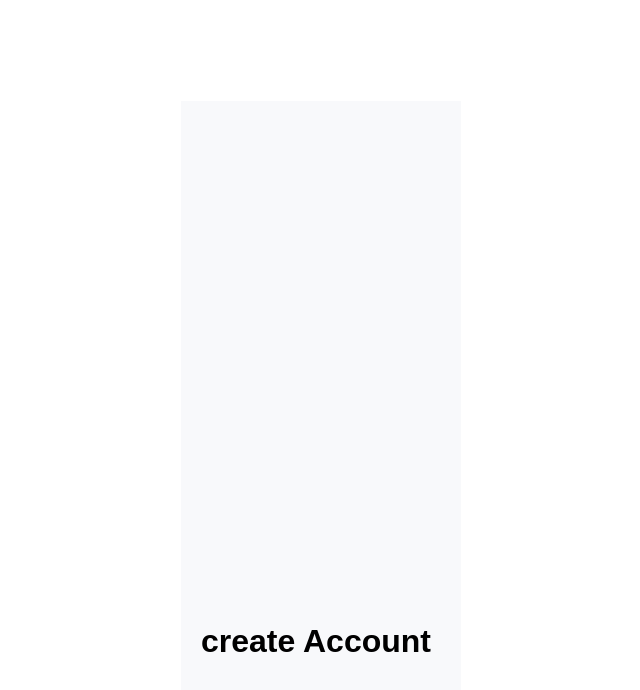
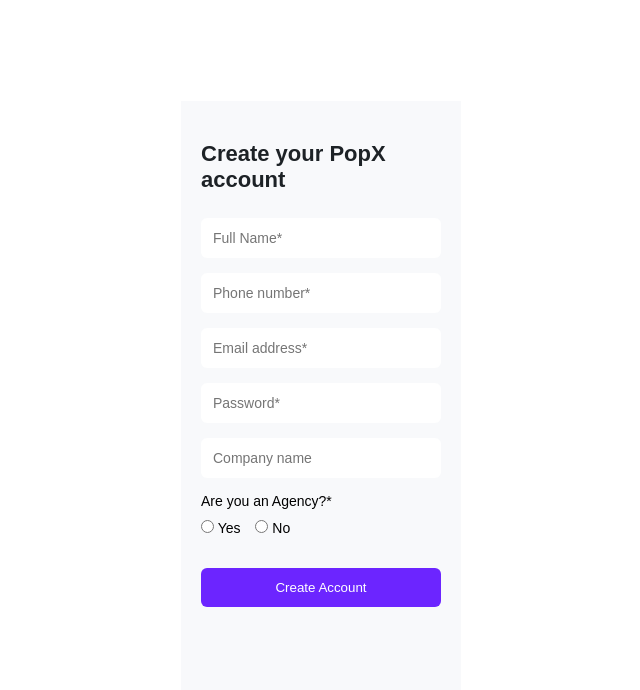
Before and after one commit to saikrishnamamidi2003/Popx-UI, a React (Vite) app: page /createAccount in a window 1280 px wide. Shown: the top 690 px of the page, without its empty margins (319-959 px from the left). Built offline with nearby package versions, Linux system fonts and the light colour scheme.

Commit message:
create account pages

```diff
--- a/src/pages/CreateAccount.jsx
+++ b/src/pages/CreateAccount.jsx
@@ -1,6 +1,41 @@
-function createAccount(){
-    return(
-        <h1> create Account</h1>
-    );
+import { useNavigate } from "react-router-dom";
+
+function CreateAccount(){
+
+  const navigate = useNavigate();
+
+  return(
+    <div className="create-container">
+
+      <h2>Create your PopX account</h2>
+
+      <input type="text" placeholder="Full Name*" />
+      <input type="number" placeholder="Phone number*" />
+      <input type="email" placeholder="Email address*" />
+      <input type="password" placeholder="Password*" />
+      <input type="text" placeholder="Company name" />
+
+      <div className="agency">
+        <p>Are you an Agency?*</p>
+
+        <label>
+          <input type="radio" name="agency"/> Yes
+        </label>
+
+        <label>
+          <input type="radio" name="agency"/> No
+        </label>
+      </div>
+
+      <button
+        className="create-btn"
+        onClick={()=> navigate("/accountSetting")}
+      >
+        Create Account
+      </button>
+
+    </div>
+  );
 }
-export default createAccount;
+
+export default CreateAccount;
--- a/src/styles/index.css
+++ b/src/styles/index.css
@@ -1,13 +1,20 @@
+/*color variables */
 :root{
   --color-primary:#1D2226;
   --color-blue:#6C25FF;
   --color-purple:#6C25FF4B;
+   --light-gray: #CBCBCB;
+  --body-bg: #F7F8F9;
+  --text-gray: #6b6b6b;
 }
+
+/* Reset */
 *{
   margin: 0;
   padding: 0;
   box-sizing: border-box;
 }
+/* Page layout*/
 body{
   font-family: Arial, sans-serif;
   background: white;
@@ -18,6 +25,8 @@
 
   overflow: hidden;
 }
+
+/* Mobile frame*/
 .mobile-frame{
   width: 280px;
   height: 599px;
@@ -28,6 +37,8 @@
   padding: 40px 20px;
   box-sizing: border-box;
 }
+
+/* Welcome Page */
 .welcome-container{
   height: 100%;
   width: 100%;
@@ -49,6 +60,7 @@
   margin-bottom:24px;
 }
 
+/* Buttons */
 .create-btn{
   width:100%;
   padding:12px;
@@ -71,3 +83,44 @@
   font-weight:500;
   cursor:pointer;
 }
+
+/* Create Account Page */
+.create-container{
+  display:flex;
+  flex-direction:column;
+  height:100%;
+}
+
+.create-container h2{
+  font-size:22px;
+  font-weight:600;
+  color:var(--color-primary);
+  margin-bottom:25px;
+}
+
+/* Input fields */
+.create-container input{
+  padding:12px;
+  margin-bottom:15px;
+
+  border:1px solid var(--color-light-gray);
+  border-radius:6px;
+
+  font-size:14px;
+  outline:none;
+}
+
+/* Agency radio section */
+.agency{
+  margin-bottom:20px;
+}
+
+.agency p{
+  font-size:14px;
+  margin-bottom:10px;
+}
+
+.agency label{
+  font-size:14px;
+  margin-right:15px;
+}
```
